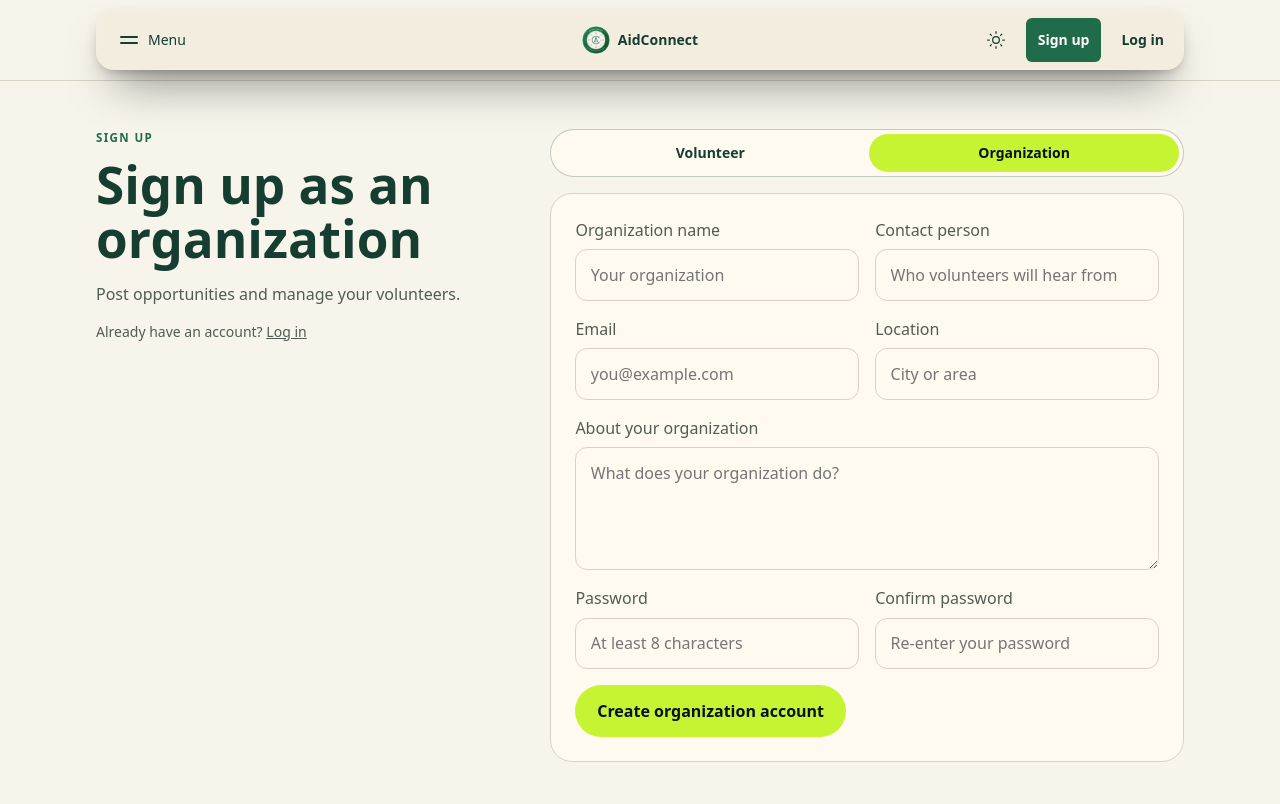
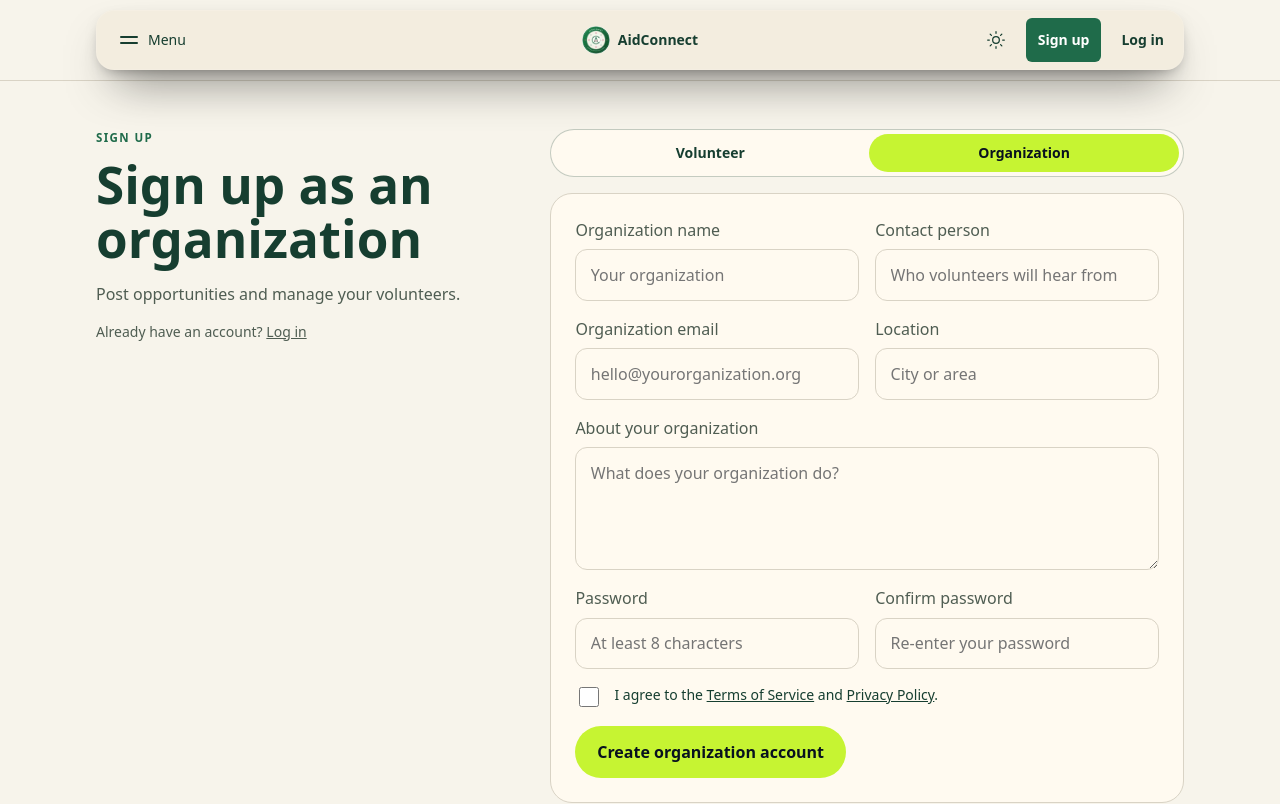
Before and after one commit to San-Tawil/web-programming-project, a React (Vite) app: page /organizations/register in a window 1280 px wide. Shown: the top 804 px of the page. Built offline with nearby package versions, Linux system fonts and the light colour scheme.

Commit message:
Add terms checkbox and organization email label to the register form

```diff
--- a/src/components/RegisterForm.jsx
+++ b/src/components/RegisterForm.jsx
@@ -1,6 +1,7 @@
 import React, { useState } from "react";
 import { Link } from "react-router-dom";
 import FormField from "./FormField.jsx";
+import CheckboxField from "./CheckboxField.jsx";
 import { findAccount, addAccount } from "../data/mockAccounts.js";
 
 // One form for both sign-up types. Volunteers fill in the basics;
@@ -14,6 +15,7 @@ const emptyForm = {
   description: "",
   password: "",
   confirmPassword: "",
+  agreed: false,
 };
 
 function validate(form, isOrganization) {
@@ -36,6 +38,8 @@ function validate(form, isOrganization) {
   if (form.password.length < 8) errors.password = "Use at least 8 characters.";
   if (form.confirmPassword !== form.password)
     errors.confirmPassword = "Passwords do not match.";
+  if (!form.agreed)
+    errors.agreed = "You need to agree before creating an account.";
   return errors;
 }
 
@@ -45,9 +49,13 @@ export default function RegisterForm({ role }) {
   const [errors, setErrors] = useState({});
   const [created, setCreated] = useState(null);
 
+  // Text inputs store their value; checkboxes store checked true/false.
   const handleChange = (event) => {
-    const { name, value } = event.target;
-    setForm((current) => ({ ...current, [name]: value }));
+    const { name, value, type, checked } = event.target;
+    setForm((current) => ({
+      ...current,
+      [name]: type === "checkbox" ? checked : value,
+    }));
   };
 
   const handleSubmit = (event) => {
@@ -94,11 +102,13 @@ export default function RegisterForm({ role }) {
 
   const emailField = (
     <FormField
-      label="Email"
+      label={isOrganization ? "Organization email" : "Email"}
       name="email"
       type="email"
       autoComplete="email"
-      placeholder="you@example.com"
+      placeholder={
+        isOrganization ? "hello@yourorganization.org" : "you@example.com"
+      }
       value={form.email}
       onChange={handleChange}
       error={errors.email}
@@ -190,6 +200,27 @@ export default function RegisterForm({ role }) {
         />
       </div>
 
+      {/* The # links are placeholders until the Terms and Privacy pages exist;
+          swap them for <Link to="/terms"> and <Link to="/privacy"> then. */}
+      <CheckboxField
+        name="agreed"
+        checked={form.agreed}
+        onChange={handleChange}
+        error={errors.agreed}
+      >
+        {isOrganization
+          ? "I agree to the "
+          : "I'm 18 or older and I agree to the "}
+        <a className="underline" href="#">
+          Terms of Service
+        </a>{" "}
+        and{" "}
+        <a className="underline" href="#">
+          Privacy Policy
+        </a>
+        .
+      </CheckboxField>
+
       <button
         type="submit"
         className="inline-flex w-full items-center justify-center rounded-full border border-transparent bg-[#c6f432] px-[1.3rem] py-[0.8rem] font-semibold text-[#08111f] transition sm:w-auto sm:justify-self-start"
```
